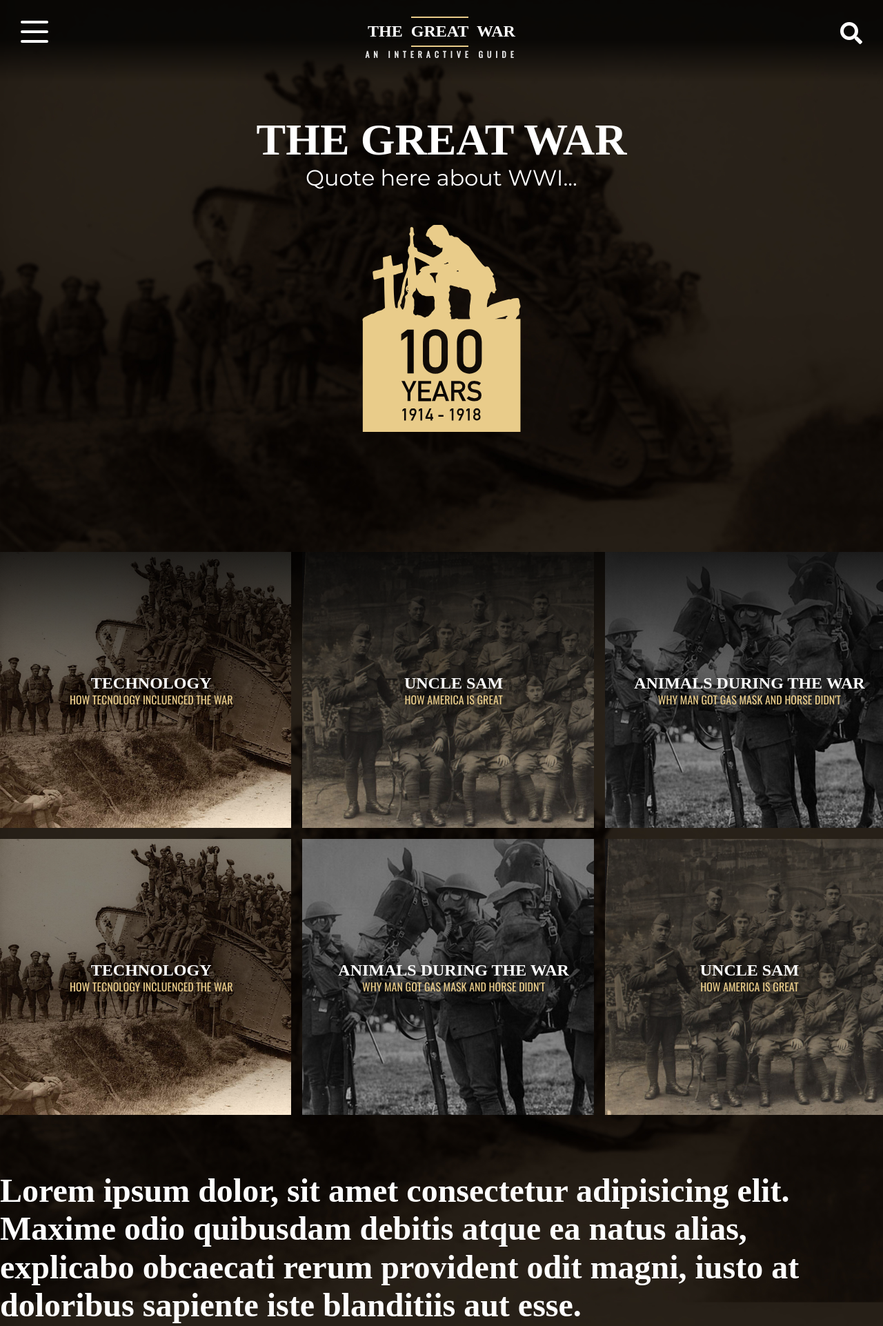
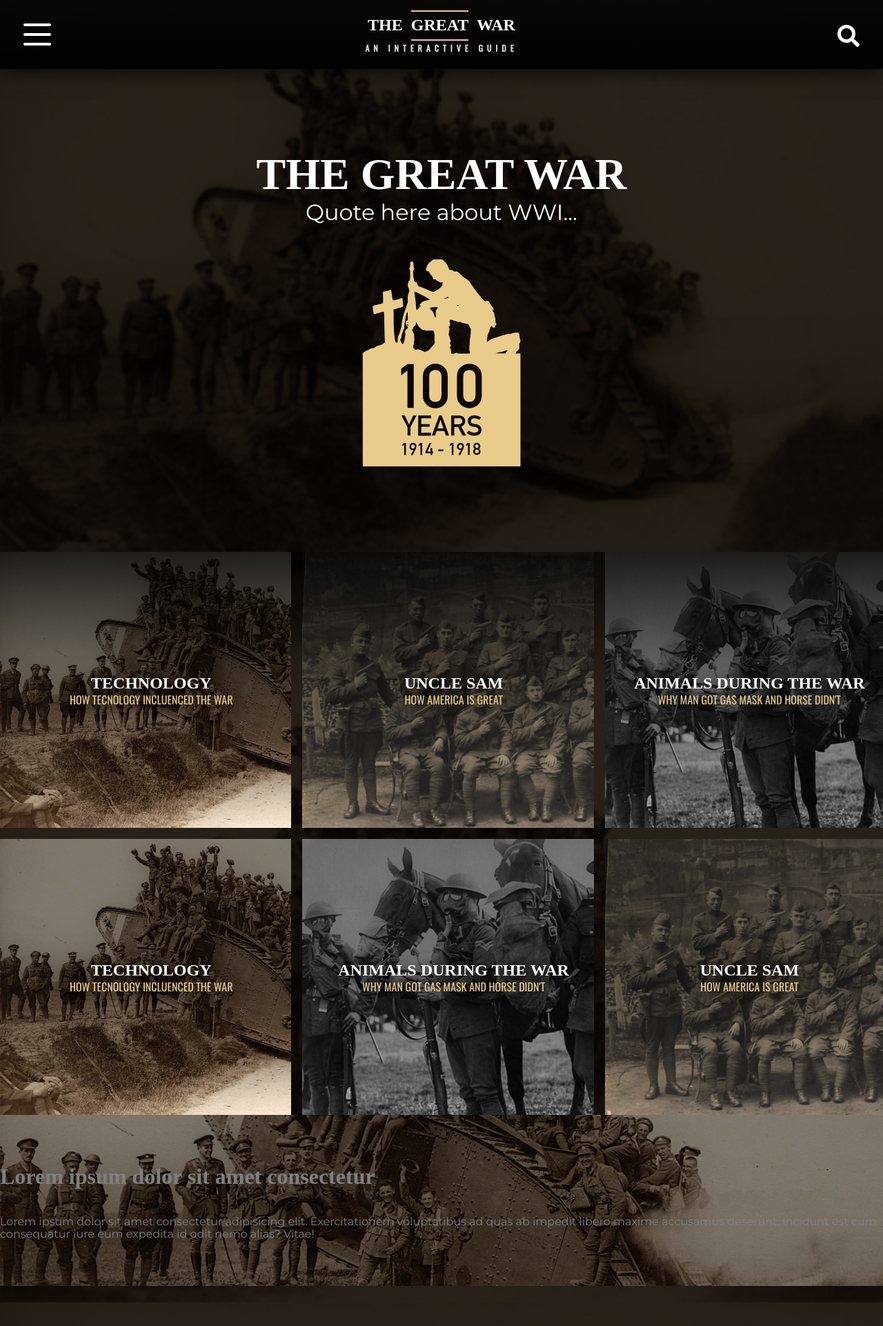
Before and after one commit to cjconnor24/The-Great-War, a PHP site: page /app/new-design.html in a window 1280 px wide. Shown: the top 1922 px of the page at 69% size. Run offline with PHP 8.4, Linux system fonts and the light colour scheme; style sheets or scripts are compiled from the project's sources; some libraries are stand-ins or nearby versions.

Commit message:
Saving latest styling

```diff
--- a/app/new-design.html
+++ b/app/new-design.html
@@ -15,14 +15,7 @@
 
     <header>
 
-        <div class="logo animated bounce">
-            <p>
-                THE <span>GREAT</span> WAR
-            </p>
-            <p class="sub">An Interactive Guide</p>
-        </div>
-
-        <nav>
+        <div class="header-row">
 
             <div class="hamburger">
                 <span></span>
@@ -30,18 +23,35 @@
                 <span></span>
             </div>
 
+            <div class="logo">
+                <a href="#">
+                    <p>
+                        THE <span>GREAT</span> WAR
+                    </p>
+                    <p class="sub">An Interactive Guide</p>
+                </a>
+            </div>
+
             <div class="search"></div>
 
+        </div>
+
+        <nav>
+
+            <h1>Main Menu</h1>
+
             <ul>
-                <li><a href="#">Link 1</a></li>
-                <li><a href="#">Link 2</a></li>
-                <li><a href="#">Link 3</a></li>
-                <li><a href="#">Link 4</a></li>
-                <li><a href="#">Link 5</a></li>
+                <li><a href="#">Causes of the War</a></li>
+                <li><a href="#">Aviation During the War</a></li>
+                <li><a href="#">Something Else</a></li>
+                <li><a href="#">Another</a></li>
+                <li><a href="#">Excellent Article</a></li>
             </ul>
+
         </nav>
 
     </header>
+
 
     <div class="site-container">
 
@@ -133,7 +143,17 @@
 
         </div>
 
+        <div class="hero">
+            <div class="content">
+                <h1>Lorem ipsum dolor sit amet consectetur</h1>
+                <p>Lorem ipsum dolor sit amet consectetur adipisicing elit. Exercitationem voluptatibus ad quas ab
+                    impedit libero maxime accusamus deserunt, incidunt est cum consequatur iure eum expedita id odit
+                    nemo alias? Vitae!</p>
+            </div>
+        </div>
+
         <div class="page-element">
+
             <div class="page-head">
                 <h1>Lorem ipsum dolor, sit amet consectetur adipisicing elit. Maxime odio quibusdam debitis atque ea
                     natus alias, explicabo obcaecati rerum provident odit magni, iusto at doloribus sapiente iste
@@ -160,9 +180,9 @@
 
                         <audio controls>
 
-                                <source src="media/audio/dulce-et-decorum-est.mp3" type="audio/mpeg">
-                                Your browser does not support the audio tag.
-                              </audio>
+                            <source src="media/audio/dulce-et-decorum-est.mp3" type="audio/mpeg">
+                            Your browser does not support the audio tag.
+                        </audio>
 
                         <p>controls
                             <ul>
@@ -184,7 +204,7 @@
                             </script> -->
                         </p>
 
-                        <p>Lorem ipsum dolor, sit amet consectetur adipisicing elit. Error, cupiditate. Hic harum
+                        <p> Column One  Lorem ipsum dolor, sit amet consectetur adipisicing elit. Error, cupiditate. Hic harum
                             quaerat asperiores sed provident aliquam dignissimos sit, iusto incidunt! Optio iure nemo
                             unde aliquid voluptas provident dignissimos nulla?</p>
                         <p>Porro rem repellendus quas labore perspiciatis voluptatem veniam et maiores facere dolore
@@ -201,7 +221,7 @@
                             similique illo velit recusandae, nesciunt cupiditate. Beatae.</p>
                     </div>
                     <div class="col">
-                        <p>Dolores perferendis explicabo ad distinctio. Error vitae animi placeat in voluptas possimus.
+                        <p>Column 2 Dolores perferendis explicabo ad distinctio. Error vitae animi placeat in voluptas possimus.
                             Ratione ad deserunt explicabo excepturi dignissimos quis sint, nulla neque, quam modi
                             voluptas voluptatem perspiciatis, harum cumque ea.</p>
                         <p>Ipsa corporis nihil ducimus aspernatur delectus perferendis nemo dolore corrupti dolor
@@ -224,8 +244,17 @@
 
         </div>
 
+
     </div>
 
+    <script>
+        document.querySelector('.hamburger').addEventListener('click', function (e) {
+
+            this.classList.toggle('open');
+            document.getElementsByTagName('nav')[0].classList.toggle('open');
+
+        });
+    </script>
 
 
 </body>
--- a/app/scss/_header_nav.scss
+++ b/app/scss/_header_nav.scss
@@ -1,14 +1,25 @@
 header {
 
-    $header-height:100px;
     width: 100%;
     text-align: center;
-    background:linear-gradient(rgba(0,0,0,0.75) 50%,rgba(0,0,0,0) 100%);
     margin:0;padding:0;
-    position:fixed;left:0;top:0;
+    position:fixed;left:0;top:0;right:0;
     z-index:100;
+    @extend %column-flex;
+
+    .header-row{
+        box-shadow:0 0 30px #000;
+        // background:rgba(0,0,0,0.95);
+        background:linear-gradient(rgba(0,0,0,0.75) 0%,rgba(0,0,0,0.95) 100%);
+
+        height: 100px;
+        width: 100%;
+        @extend %column-flex;
 
         .logo {
+            a {
+                text-decoration:none;color:#FFF;
+            }
             font-family:Cinzel, $heading-font;
             font-weight:bold;
             font-size:1.5em;
@@ -39,16 +50,15 @@
             }
         }
 
-    nav {
-
         .search {
 
             $size:32px;
             height: $size;
             width: $size;
-            top:30px;right:30px;
+            top:34px;right:34px;
             cursor: pointer;
             position:absolute;
+            z-index:101;
 
             &::before {
                 content:'\f002';
@@ -70,7 +80,10 @@
             height: $size;
             width: $size * 1.25;
             position: absolute;
-            top:30px;left:30px;
+            top:34px;left:34px;
+            overflow: hidden;
+            cursor: pointer;
+            z-index:101;
             // top:40px;
             // right:30px;
 
@@ -91,14 +104,59 @@
             span:nth-child(1){ top:0;left:0;}
             span:nth-child(1){ top:($size/2) - ($size/8)/2;left:0;}
             span:nth-child(3){ bottom:0;left:0;}
+
+            &.open {
+                span {
+                    top:$size/2;
+                }
+                span:nth-child(1){
+                    transform:rotate(45deg);
+                }
+                span:nth-child(3){
+                    transform:rotate(-45deg);
+                }
+                span:nth-child(2){
+                    transform:translateX(-50px);
+                }
+            }
+
+        }
+
+    }
+
+    nav {
+
+        // height: 100vh;
+        width: 100%;
+        display:block;
+        position:fixed;
+        top:0px;
+        background: rgba(0,0,0,0.95);
+        // background: #F00;
+        transform:translateX(-100%);
+        transition:0.5s ease-in-out;
+
+        &.open {
+            transform:translateX(0);
+        }
+
+        h1 {
+            font-family:$heading-font;
+            text-transform: uppercase;
+            border-bottom:1px solid $highlightcolor;
+            padding:0 0 30px 0;
+            letter-spacing:2px;
+            display:inline-block;
+            // font-size:1.21em;
         }
 
         ul {
             list-style: none;margin:0;padding:0;
             display:block;
-            display:none;
             width: 100%;
             text-align: center;
+
+            height:calc(100vh - 100px);
             li {
 
                 a {
@@ -108,58 +166,55 @@
                     text-decoration:none;
                     color:$highlightcolor;
                     font-size:2em;
+                    padding:1em 0;
+                    transition:0.5s;
+                    &:hover {
+                        color:#FFF;
+                    }
                 }
 
             }
 
         }
-    }
-}
 
-.page-element {
-    max-width:1280px;
-    margin:0 auto;
-    font-size:1.5em;
-    padding:50px 0 30px 0;
-
-    .page-head {
-
-        h1 {
-        }
-        p {
-            color:$highlightcolor;
-            font-family:$subheading-font;
-            font-size:1.1em;
     }
 
 }
 
-    .page-content {
 
-        width:100%;
 
-        > p:first-child {
-            color:$highlightcolor;
-        }
-        > p:first-child:first-letter {
-            font-size:60px;
-            padding:0 10px 10px 0;
-            // line-height: 2em;
+@media only screen and (max-width: 600px) {
+
+    .site-container {
+        font-size:0.8em;
     }
 
-        .row {
-            width:100%;
-            display:flex!important;
+    header {
+        font-size:1em;
+    }
 
-            justify-content:space-between;
+    header .header-row {
 
-            .col {
-                flex-basis: 48%;
-                // flex:1 2;
-                // width:100px;
+        .hamburger {
+            left:20px;
         }
+        .search {
+            right:20px;
+        }
+
+    .hamburger, .search {
+        transform:scale(0.7);
+    }
+
+    }
+
+
+    header .header-row .logo {
+        font-size:1.2em;
+
+        .sub {
+            top:-10px;
         }
     }
 
-
 }
--- a/app/scss/_new-base.scss
+++ b/app/scss/_new-base.scss
@@ -21,6 +21,10 @@
     font-family: $heading-font;
     font-weight:900;
     // letter-spacing:0.1em;
+}
+
+.site-container {
+    padding-top:100px;
 }
 
 .large-button {
@@ -47,7 +51,7 @@
 
 .full-size-hero {
     font-size:2em;
-    height: 100vh;
+    height: calc(100vh - 100px);
     width: 100vw;
     text-align: center;
     display:flex;
@@ -61,3 +65,32 @@
     }
 
 }
+.hero {
+width:100%;
+background: #F00;
+padding:50px 0;
+background:url('/img/tank.jpg') no-repeat center center;
+background-size: cover;
+position:relative;
+
+
+
+    .content {
+        flex-direction: column;
+        justify-content: center;
+        max-width:1280px;
+        width:100%;
+        margin:0 auto;
+        z-index:100;
+        display:flex;
+        &::before{
+            content:'';
+            background: rgba(0,0,0,0.5);
+            position:absolute;
+            top:0;left:0;
+            width:100%;
+            height: 100%;
+            display:block;
+        }
+    }
+}
--- a/app/scss/new-styles.scss
+++ b/app/scss/new-styles.scss
@@ -6,4 +6,5 @@
 @import "new-base";
 @import "header_nav";
 @import "main-grid";
+@import "page-element";
 @import "buttons";
```
Also changed, not shown: app/scss/_page-element.scss (added, +63 -0 lines). Lines whose indentation alone changed are shown as unchanged.
